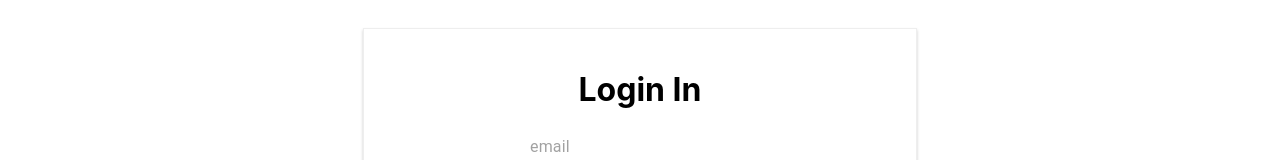
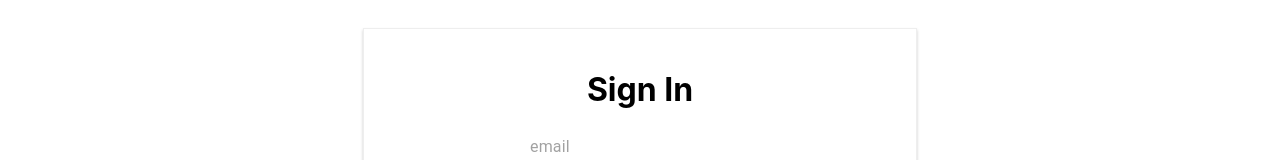
Before and after one commit to jcai8649/taskbox, a React (Create React App) app: page / in a window 1280 px wide. Shown: the part 224-384 px from the top of the page. Built offline with nearby package versions, Linux system fonts and the light colour scheme.

Commit message:
Connect pages

```diff
--- a/package.json
+++ b/package.json
@@ -10,6 +10,7 @@
     "axios": "^0.21.0",
     "react": "^17.0.1",
     "react-dom": "^17.0.1",
+    "react-router-dom": "^5.2.0",
     "react-scripts": "4.0.1",
     "styled-components": "^5.2.1",
     "web-vitals": "^0.2.4"
--- a/src/App.js
+++ b/src/App.js
@@ -8,16 +8,16 @@ function App() {
       <div className={styles.header}>
         <h1 >TaskBox</h1>
       </div>
-      <Login />
-    </>
-      //signup
+      <Login/>
+      {/* //signup
           //signup form
 
     //User Page
       //profile pic
       //task list
       //add task
-        //task
+        //task */}
+    </>
   );
 }
 
--- a/src/containers/Login/Login.js
+++ b/src/containers/Login/Login.js
@@ -24,7 +24,7 @@ export default function Login() {
 
     return (
         <div className={styles.Auth}>
-            <h1>Login In</h1>
+            <h1>Sign In</h1>
             <form onSubmit={submitHandler}>
                 <div>
                     <Input type='text' name='email' placeholder='email'></Input>
@@ -33,7 +33,7 @@ export default function Login() {
                     <Input type='password' name='pass' placeholder='password'></Input>
                 </div>
                 <div>
-                    <Button>Login</Button>
+                    <Button type="submit">Login</Button>
                 </div>
                 <div>
                     <Button>Sign Up</Button>
```
Also changed, not shown: 2 other files (tests, documents, lock files or other folders).
